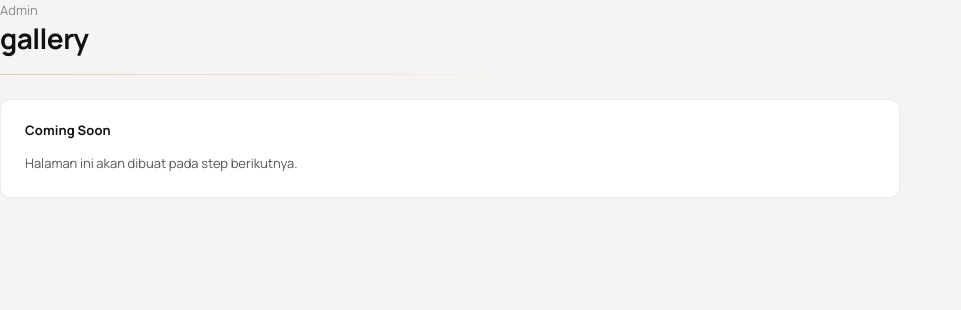
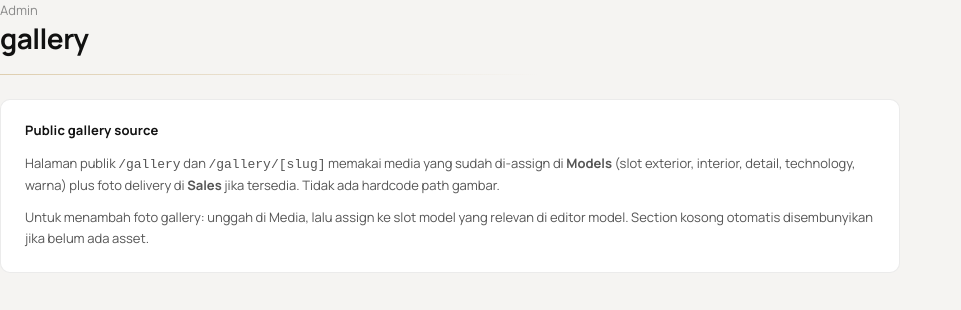
Before and after one commit to Alvanza0904/jaecoo-palembang, a Next.js app: page /admin/gallery in a window 1280 px wide. Shown: the top 310 px of the page, without its empty margins (0-961 px from the left). Built offline with nearby package versions, Linux system fonts and the light colour scheme; no server answers.

Commit message:
Clarify admin gallery uses model CMS media slots

```diff
--- a/app/admin/gallery/page.tsx
+++ b/app/admin/gallery/page.tsx
@@ -11,9 +11,15 @@ export default function AdminPage() {
       </div>
       <div className={styles.goldLine} />
       <div className={styles.note}>
-        <h2 className={styles.noteTitle}>Coming Soon</h2>
+        <h2 className={styles.noteTitle}>Public gallery source</h2>
         <p style={{ fontSize: 'var(--text-sm)', color: 'var(--color-ink-muted)', margin: 0 }}>
-          Halaman ini akan dibuat pada step berikutnya.
+          Halaman publik <code>/gallery</code> dan <code>/gallery/[slug]</code> memakai media yang sudah
+          di-assign di <strong>Models</strong> (slot exterior, interior, detail, technology, warna) plus
+          foto delivery di <strong>Sales</strong> jika tersedia. Tidak ada hardcode path gambar.
+        </p>
+        <p style={{ fontSize: 'var(--text-sm)', color: 'var(--color-ink-muted)', margin: '12px 0 0' }}>
+          Untuk menambah foto gallery: unggah di Media, lalu assign ke slot model yang relevan di editor model.
+          Section kosong otomatis disembunyikan jika belum ada asset.
         </p>
       </div>
     </div>
```
